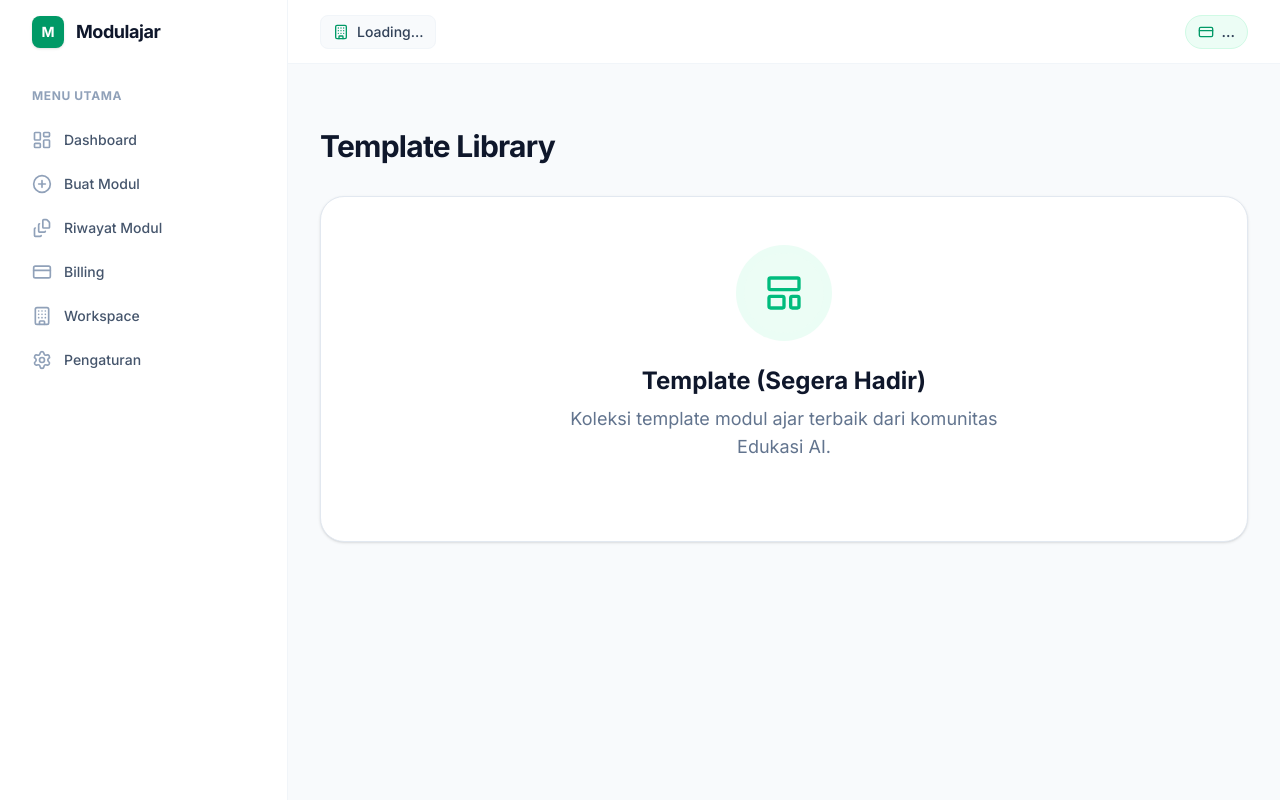
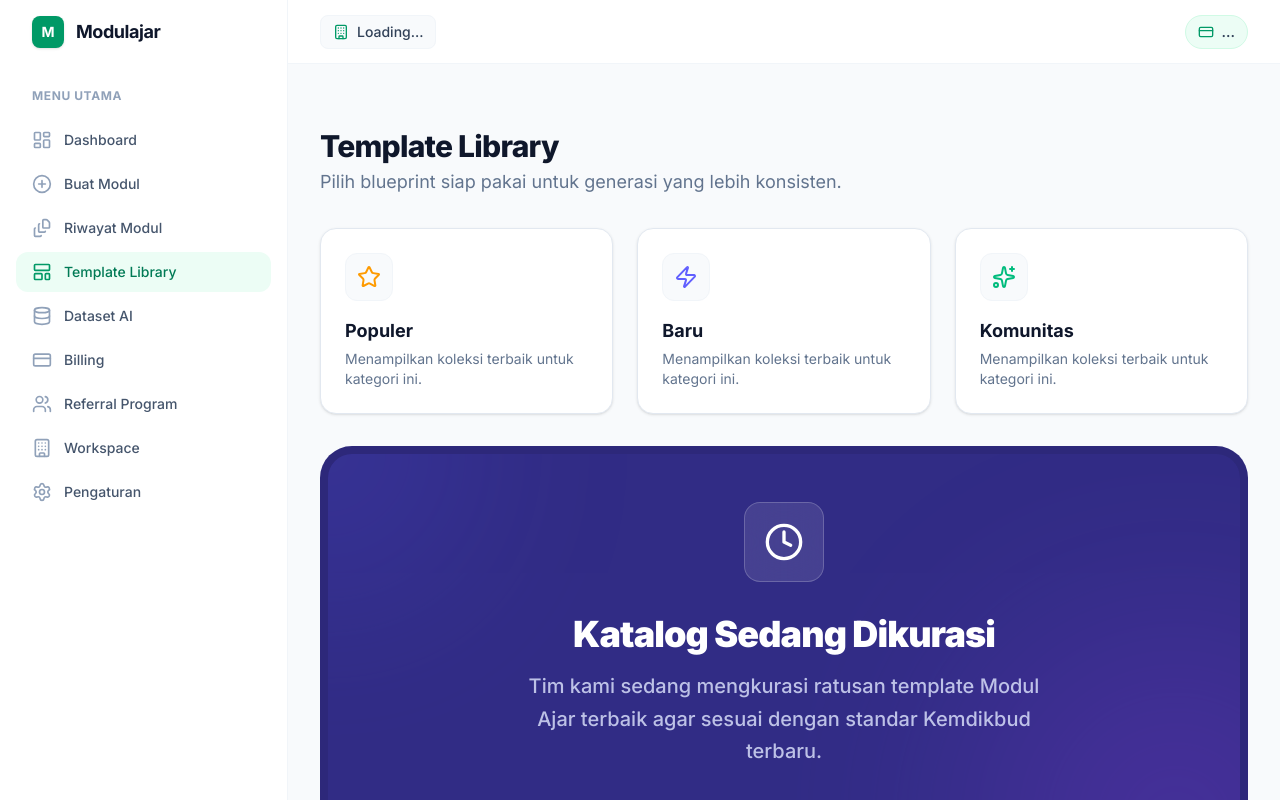
Before and after one commit to itswork-app/modulajar, a Next.js app in the folder apps/console-web/: page /templates in a window 1280 px wide. Built offline with nearby package versions, Linux system fonts and the light colour scheme; no server answers.

Commit message:
chore: professional UX polish and navigation test update

```diff
--- a/apps/console-web/app/(dashboard)/dataset/page.tsx
+++ b/apps/console-web/app/(dashboard)/dataset/page.tsx
@@ -1,15 +1,79 @@
-import { EmptyState } from '@/components/ui/EmptyState';
-import { Database } from 'lucide-react';
+'use client';
+
+import { Database, ShieldCheck, Zap, Activity, Info } from 'lucide-react';
+import { motion } from 'framer-motion';
 
 export default function DatasetPage() {
     return (
-        <div className="max-w-6xl mx-auto py-8">
-            <h1 className="text-3xl font-bold tracking-tight text-slate-900 mb-8">Dataset AI</h1>
-            <EmptyState
-                icon={Database}
-                title="Dataset AI (Segera Hadir)"
-                description="Halaman ini akan menampilkan contoh modul untuk meningkatkan kualitas AI."
-            />
+        <div className="max-w-6xl mx-auto py-8 space-y-8">
+            <div className="flex flex-col md:flex-row md:items-center justify-between gap-4">
+                <div>
+                    <h1 className="text-3xl font-extrabold text-slate-900 tracking-tight">Dataset AI</h1>
+                    <p className="text-slate-500 mt-1 text-lg">Kelola sumber data dan konteks pembelajaran untuk optimasi AI.</p>
+                </div>
+            </div>
+
+            <div className="grid grid-cols-1 lg:grid-cols-3 gap-8">
+                <div className="lg:col-span-2 space-y-6">
+                    <div className="bg-white rounded-3xl border border-slate-200 shadow-sm p-8 relative overflow-hidden">
+                        <div className="flex items-center gap-4 mb-4">
+                            <div className="w-12 h-12 rounded-xl bg-blue-50 flex items-center justify-center text-blue-600 border border-blue-100">
+                                <Database className="w-6 h-6" />
+                            </div>
+                            <h3 className="text-xl font-bold text-slate-900">Training Context</h3>
+                        </div>
+                        <p className="text-slate-500 mb-8 leading-relaxed font-regular">
+                            Fitur ini memungkinkan Anda mengunggah Buku Guru dan Buku Siswa spesifik untuk melatih AI agar menghasilkan modul yang lebih akurat sesuai buku paket sekolah Anda.
+                        </p>
+
+                        <div className="bg-slate-50 rounded-2xl p-6 border border-slate-100 flex items-center gap-4">
+                            <Info className="w-6 h-6 text-slate-400" />
+                            <p className="text-sm text-slate-600 font-medium">
+                                Melatih AI dengan dataset sendiri meningkatkan relevansi materi hingga 85%.
+                            </p>
+                        </div>
+                    </div>
+                </div>
+
+                <div className="space-y-6">
+                    <div className="bg-emerald-900 rounded-3xl p-8 text-white relative overflow-hidden">
+                        <ShieldCheck className="w-24 h-24 absolute -bottom-4 -right-4 opacity-10 rotate-12" />
+                        <h3 className="text-lg font-bold mb-4 flex items-center gap-2">
+                            <ShieldCheck className="w-5 h-5 text-emerald-400" />
+                            Keamanan Data
+                        </h3>
+                        <p className="text-emerald-100/80 text-sm leading-relaxed mb-6">
+                            Semua dokumen dataset dienkripsi dan hanya dapat diakses oleh instruksi AI di workspace Anda.
+                        </p>
+                        <div className="h-1 bg-white/10 rounded-full overflow-hidden">
+                            <motion.div
+                                initial={{ width: 0 }}
+                                animate={{ width: '60%' }}
+                                transition={{ duration: 2, repeat: Infinity, repeatType: 'reverse' }}
+                                className="h-full bg-emerald-400"
+                            />
+                        </div>
+                        <div className="mt-4 text-[11px] font-bold uppercase tracking-widest text-emerald-300">
+                            Encryption Standard: AES-256
+                        </div>
+                    </div>
+                </div>
+            </div>
+
+            <div className="bg-white rounded-[2rem] border border-slate-200 shadow-sm p-12 flex flex-col items-center justify-center text-center">
+                <div className="w-20 h-20 bg-amber-50 rounded-2xl flex items-center justify-center mb-6 border border-amber-100">
+                    <Zap className="w-10 h-10 text-amber-500" />
+                </div>
+                <h2 className="text-2xl font-bold text-slate-900 mb-4">Fitur ini tersedia untuk Akun Institusi</h2>
+                <p className="text-slate-500 max-w-sm mx-auto mb-8 font-medium">
+                    Hubungi tim kami untuk mengaktifkan manajemen Dataset AI pada akun sekolah Anda.
+                </p>
+                <div className="flex gap-4">
+                    <button className="px-6 py-3 bg-slate-900 text-white rounded-xl font-bold hover:bg-slate-800 transition-all">
+                        Hubungi Sales
+                    </button>
+                </div>
+            </div>
         </div>
     );
 }
--- a/apps/console-web/app/(dashboard)/templates/page.tsx
+++ b/apps/console-web/app/(dashboard)/templates/page.tsx
@@ -1,15 +1,67 @@
-import { EmptyState } from '@/components/ui/EmptyState';
-import { LayoutTemplate } from 'lucide-react';
+'use client';
+
+import { LayoutTemplate, Sparkles, Star, Zap, Clock } from 'lucide-react';
+import { motion } from 'framer-motion';
 
 export default function TemplatesPage() {
+    const categories = [
+        { name: 'Populer', icon: Star, color: 'text-amber-500' },
+        { name: 'Baru', icon: Zap, color: 'text-indigo-500' },
+        { name: 'Komunitas', icon: Sparkles, color: 'text-emerald-500' },
+    ];
+
     return (
-        <div className="max-w-6xl mx-auto py-8">
-            <h1 className="text-3xl font-bold tracking-tight text-slate-900 mb-8">Template Library</h1>
-            <EmptyState
-                icon={LayoutTemplate}
-                title="Template (Segera Hadir)"
-                description="Koleksi template modul ajar terbaik dari komunitas Edukasi AI."
-            />
+        <div className="max-w-6xl mx-auto py-8 space-y-8">
+            <div className="flex flex-col md:flex-row md:items-center justify-between gap-4">
+                <div>
+                    <h1 className="text-3xl font-extrabold text-slate-900 tracking-tight">Template Library</h1>
+                    <p className="text-slate-500 mt-1 text-lg">Pilih blueprint siap pakai untuk generasi yang lebih konsisten.</p>
+                </div>
+            </div>
+
+            <div className="grid grid-cols-1 md:grid-cols-3 gap-6">
+                {categories.map((cat, i) => (
+                    <motion.div
+                        key={cat.name}
+                        initial={{ opacity: 0, y: 20 }}
+                        animate={{ opacity: 1, y: 0 }}
+                        transition={{ delay: i * 0.1 }}
+                        className="bg-white p-6 rounded-2xl border border-slate-200 shadow-sm hover:shadow-md transition-shadow cursor-default group"
+                    >
+                        <div className={`w-12 h-12 rounded-xl bg-slate-50 flex items-center justify-center mb-4 border border-slate-100`}>
+                            <cat.icon className={`w-6 h-6 ${cat.color}`} />
+                        </div>
+                        <h3 className="text-lg font-bold text-slate-900">{cat.name}</h3>
+                        <p className="text-slate-500 text-sm mt-1">Menampilkan koleksi terbaik untuk kategori ini.</p>
+                    </motion.div>
+                ))}
+            </div>
+
+            <div className="relative overflow-hidden bg-indigo-900 rounded-[2rem] p-12 text-center text-white border-8 border-indigo-950/20">
+                <div className="absolute inset-0 opacity-20 pointer-events-none">
+                    <div className="absolute top-0 left-0 w-64 h-64 bg-indigo-500 rounded-full blur-[100px] -translate-x-1/2 -translate-y-1/2" />
+                    <div className="absolute bottom-0 right-0 w-96 h-96 bg-purple-500 rounded-full blur-[120px] translate-x-1/3 translate-y-1/3" />
+                </div>
+
+                <div className="relative z-10 flex flex-col items-center">
+                    <div className="w-20 h-20 bg-white/10 backdrop-blur-xl rounded-2xl flex items-center justify-center mb-8 border border-white/20">
+                        <Clock className="w-10 h-10 text-white" />
+                    </div>
+                    <h2 className="text-4xl font-black mb-4 tracking-tight">Katalog Sedang Dikurasi</h2>
+                    <p className="text-indigo-100 max-w-lg mx-auto text-xl font-medium leading-relaxed mb-8 opacity-80">
+                        Tim kami sedang mengkurasi ratusan template Modul Ajar terbaik agar sesuai dengan standar Kemdikbud terbaru.
+                    </p>
+                    <div className="inline-flex items-center px-4 py-2 bg-indigo-800/50 backdrop-blur-md rounded-full border border-white/10 text-sm font-bold tracking-widest uppercase">
+                        Coming Q2 2026
+                    </div>
+                </div>
+            </div>
+
+            <div className="grid grid-cols-2 md:grid-cols-4 gap-4 opacity-30 grayscale pointer-events-none select-none">
+                {[1, 2, 3, 4].map(i => (
+                    <div key={i} className="aspect-[3/4] bg-slate-200 rounded-2xl border border-slate-300 border-dashed" />
+                ))}
+            </div>
         </div>
     );
 }
--- a/apps/console-web/components/ui/sidebar.tsx
+++ b/apps/console-web/components/ui/sidebar.tsx
@@ -19,7 +19,10 @@ const navigation = [
     { name: 'Dashboard', href: '/', icon: LayoutDashboard },
     { name: 'Buat Modul', href: '/wizard', icon: PlusCircle },
     { name: 'Riwayat Modul', href: '/modules', icon: FileStack },
+    { name: 'Template Library', href: '/templates', icon: LayoutTemplate },
+    { name: 'Dataset AI', href: '/dataset', icon: Database },
     { name: 'Billing', href: '/billing', icon: CreditCard },
+    { name: 'Referral Program', href: '/referral', icon: Users },
     { name: 'Workspace', href: '/workspace', icon: Building },
     { name: 'Pengaturan', href: '/settings', icon: Settings },
 ];
```
Also changed, not shown: 3 other files (tests, documents, lock files or other folders).
